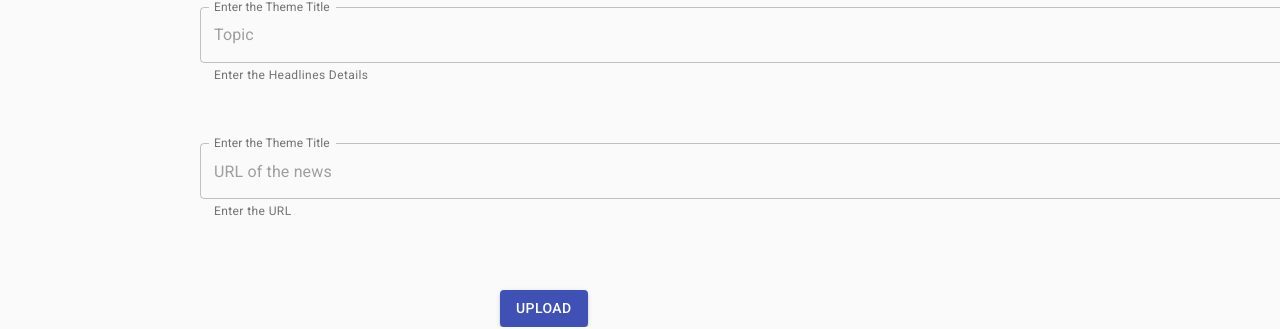
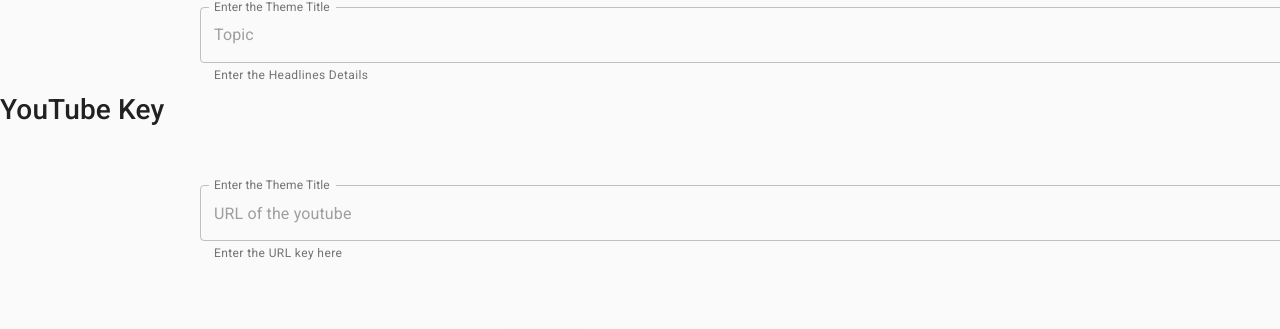
Before and after one commit to varun07-io/Cwtch-Product, a React (Create React App) app in the folder Cwtch Admin/newsappcwtchadmin/: page /addvnews in a window 1280 px wide. Shown: the part 1175-1504 px from the top of the page. Built offline with nearby package versions, Linux system fonts and the light colour scheme; no server answers; the database is empty.

Commit message:
Working on heading section

```diff
--- a/Cwtch Admin/newsappcwtchadmin/src/Screen/Dash/AddVideoNews.js
+++ b/Cwtch Admin/newsappcwtchadmin/src/Screen/Dash/AddVideoNews.js
@@ -645,12 +645,15 @@
         />
             </div>
             <div>
+              <h3>
+                YouTube Key
+                </h3>
             <TextField
           id="outlined-full-width"
           label="Enter the Theme Title"
           style={{ margin: 8,marginRight:500,marginLeft:200,marginTop:50 }}
-          placeholder="URL of the news"
-          helperText="Enter the URL"
+          placeholder="URL of the youtube"
+          helperText="Enter the URL key here"
           fullWidth
           margin="normal"
           onChange={handleURL}
```
